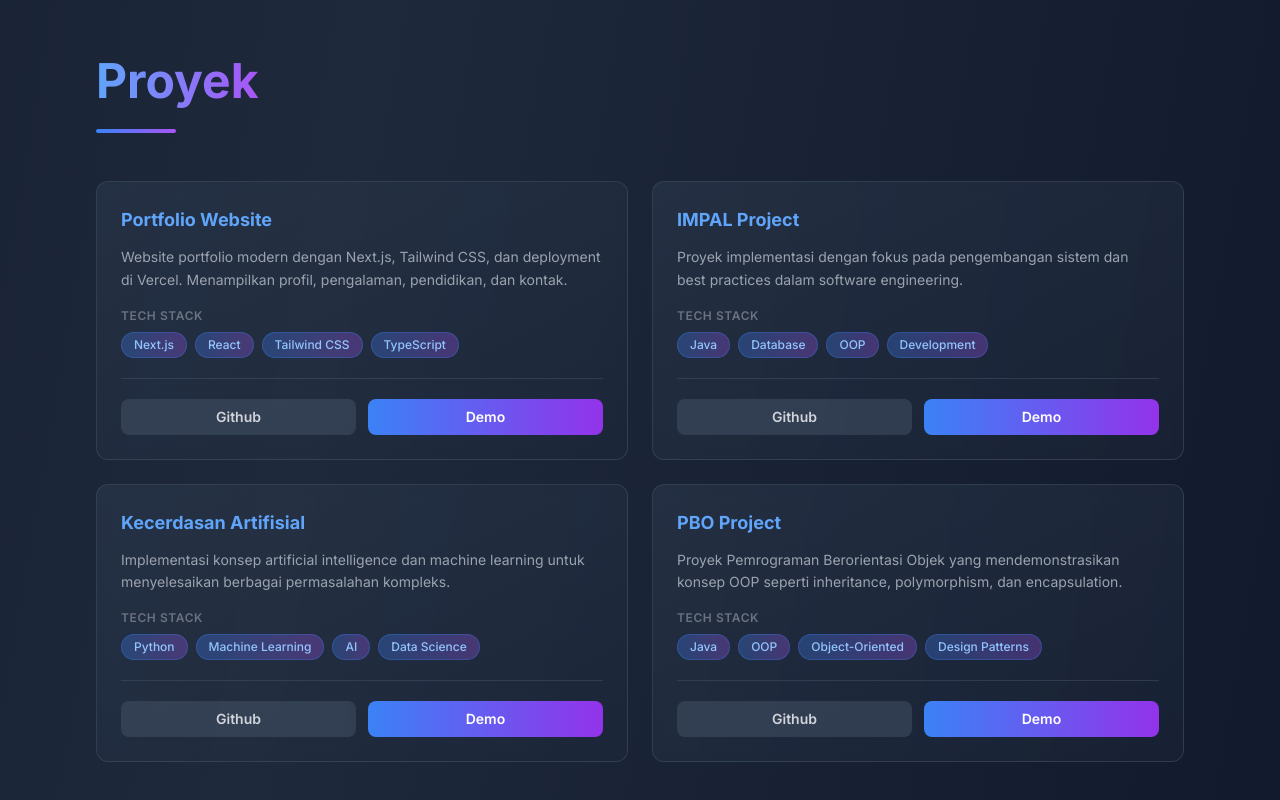
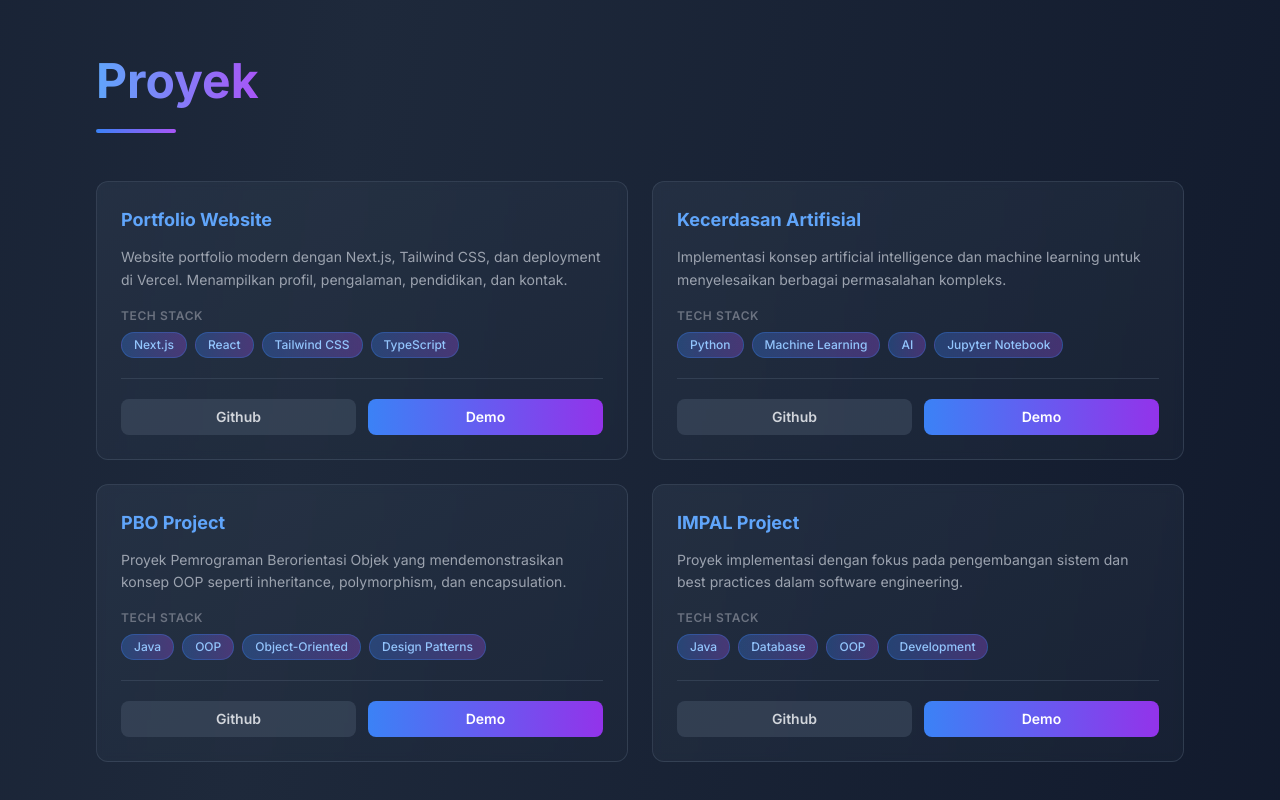
Before and after one commit to Dzackyaulia/website-cv, a Next.js app: page / in a window 1280 px wide. Shown: the part 5199-5999 px from the top of the page. Built offline with nearby package versions, Linux system fonts and the light colour scheme.

Commit message:
Update Projects.tsx

```diff
--- a/components/Projects.tsx
+++ b/components/Projects.tsx
@@ -8,24 +8,24 @@ export default function Projects() {
       demo: '#',
     },
     {
-      title: 'IMPAL Project',
-      description: 'Proyek implementasi dengan fokus pada pengembangan sistem dan best practices dalam software engineering.',
-      tech: ['Java', 'Database', 'OOP', 'Development'],
-      github: 'https://github.com/Dzackyaulia',
-      demo: '#',
-    },
-    {
       title: 'Kecerdasan Artifisial',
       description: 'Implementasi konsep artificial intelligence dan machine learning untuk menyelesaikan berbagai permasalahan kompleks.',
-      tech: ['Python', 'Machine Learning', 'AI', 'Data Science'],
-      github: 'https://github.com/Dzackyaulia',
+      tech: ['Python', 'Machine Learning', 'AI', 'Jupyter Notebook'],
+      github: 'https://github.com/Dzackyaulia/Kecerdasan-artifisial',
       demo: '#',
     },
     {
       title: 'PBO Project',
       description: 'Proyek Pemrograman Berorientasi Objek yang mendemonstrasikan konsep OOP seperti inheritance, polymorphism, dan encapsulation.',
       tech: ['Java', 'OOP', 'Object-Oriented', 'Design Patterns'],
-      github: 'https://github.com/Dzackyaulia',
+      github: 'https://github.com/Dzackyaulia/pbo',
+      demo: '#',
+    },
+    {
+      title: 'IMPAL Project',
+      description: 'Proyek implementasi dengan fokus pada pengembangan sistem dan best practices dalam software engineering.',
+      tech: ['Java', 'Database', 'OOP', 'Development'],
+      github: 'https://github.com/Dzackyaulia/impal',
       demo: '#',
     },
   ];
```
